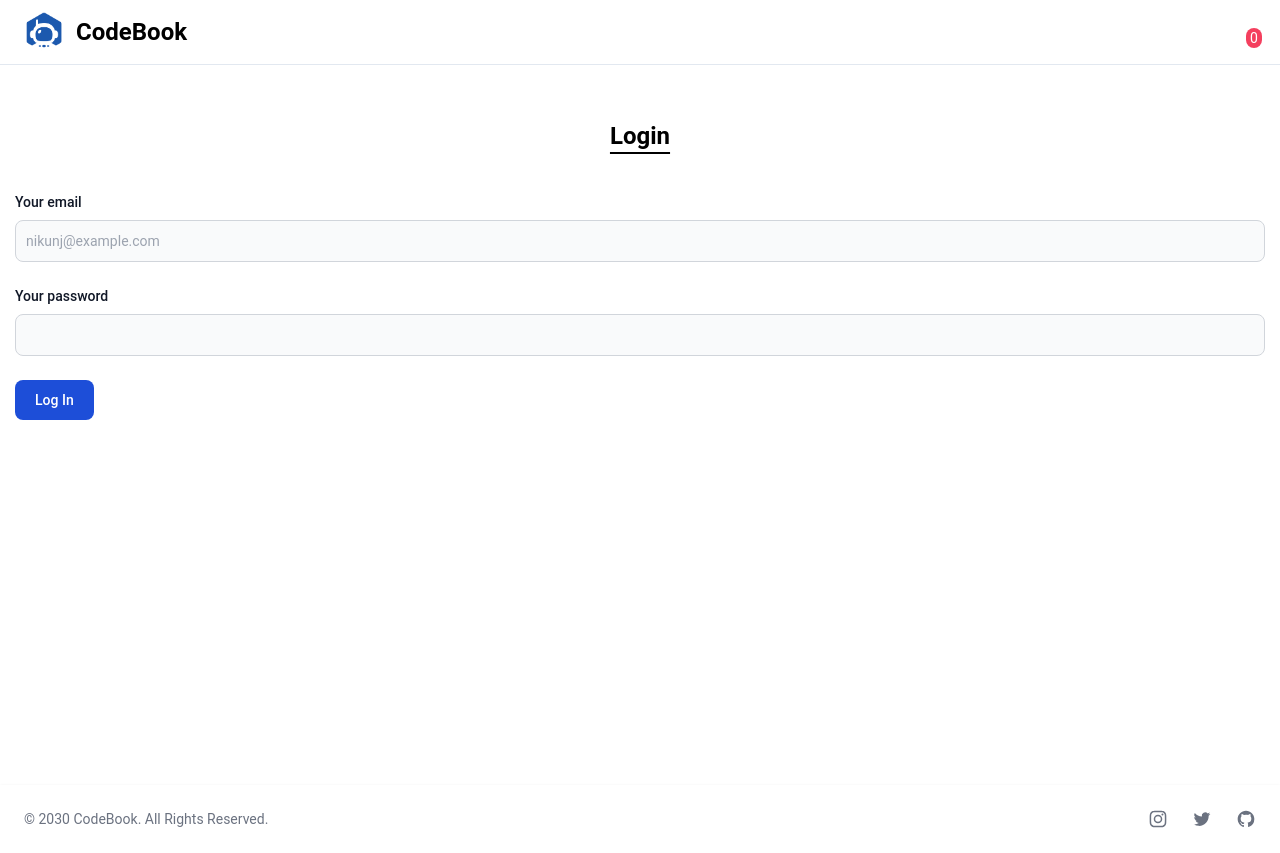
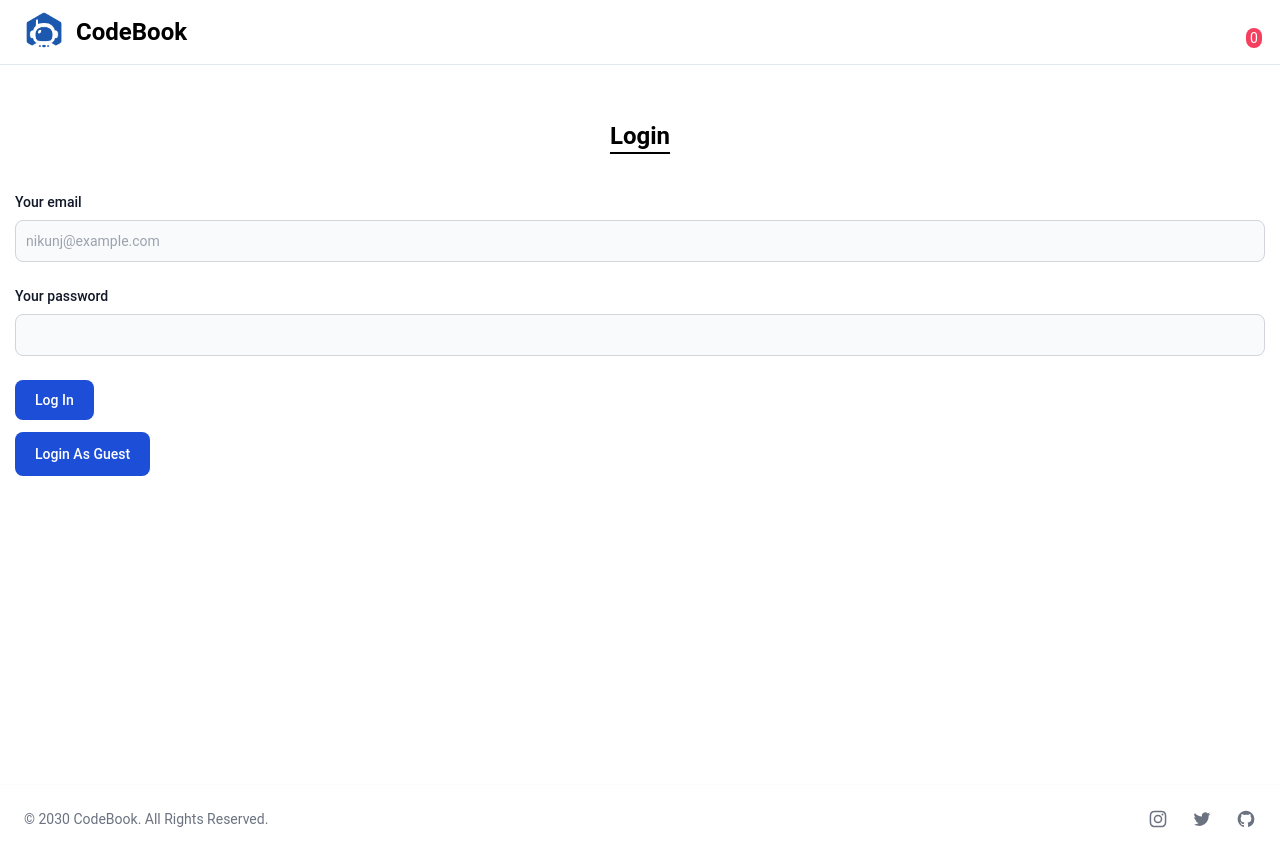
Before and after one commit to Nikfire25/Codebook2, a React (Create React App) app: page /login in a window 1280 px wide. Built offline with nearby package versions, Linux system fonts and the light colour scheme.

Commit message:
Added login as guest

```diff
--- a/src/pages/Login.js
+++ b/src/pages/Login.js
@@ -9,6 +9,16 @@
   const navigate = useNavigate();
   const email = useRef();
   const password = useRef();
+  async function handleLoginAsGuest() {
+    email.current.value = "nikunj.jain@gmail.com";
+    password.current.value = "password";
+    const authDetail = {
+      email: email.current.value,
+      password: password.current.value,
+    };
+    const data = await login(authDetail);
+    data.accessToken ? navigate("/products") : toast.error(data);
+  }
 
   async function handleLogin(event) {
     event.preventDefault();
@@ -74,7 +84,12 @@
           Log In
         </button>
       </form>
-      {/* <button className="mt-3 cursor-pointer text-white bg-blue-700 hover:bg-blue-800 focus:ring-4 focus:outline-none focus:ring-blue-300 font-medium rounded-lg text-sm w-full sm:w-auto px-5 py-3 text-center dark:bg-blue-600 dark:hover:bg-blue-700 dark:focus:ring-blue-800">Login As Guest</button> */}
+      <button
+        className="mt-3 cursor-pointer text-white bg-blue-700 hover:bg-blue-800 focus:ring-4 focus:outline-none focus:ring-blue-300 font-medium rounded-lg text-sm w-full sm:w-auto px-5 py-3 text-center dark:bg-blue-600 dark:hover:bg-blue-700 dark:focus:ring-blue-800"
+        onClick={handleLoginAsGuest}
+      >
+        Login As Guest
+      </button>
     </main>
   );
 };
```
